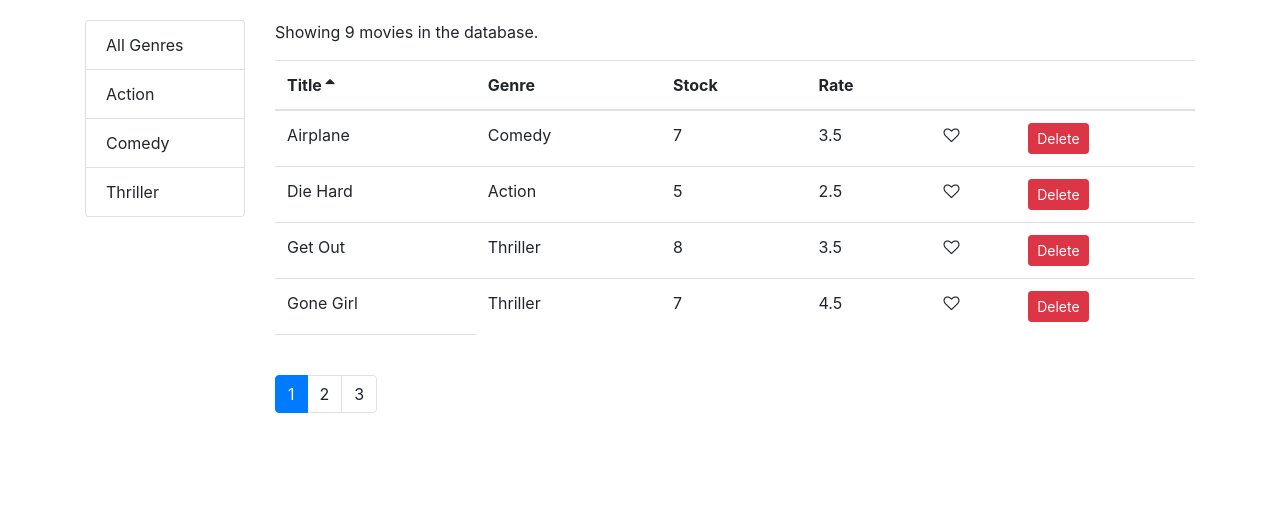
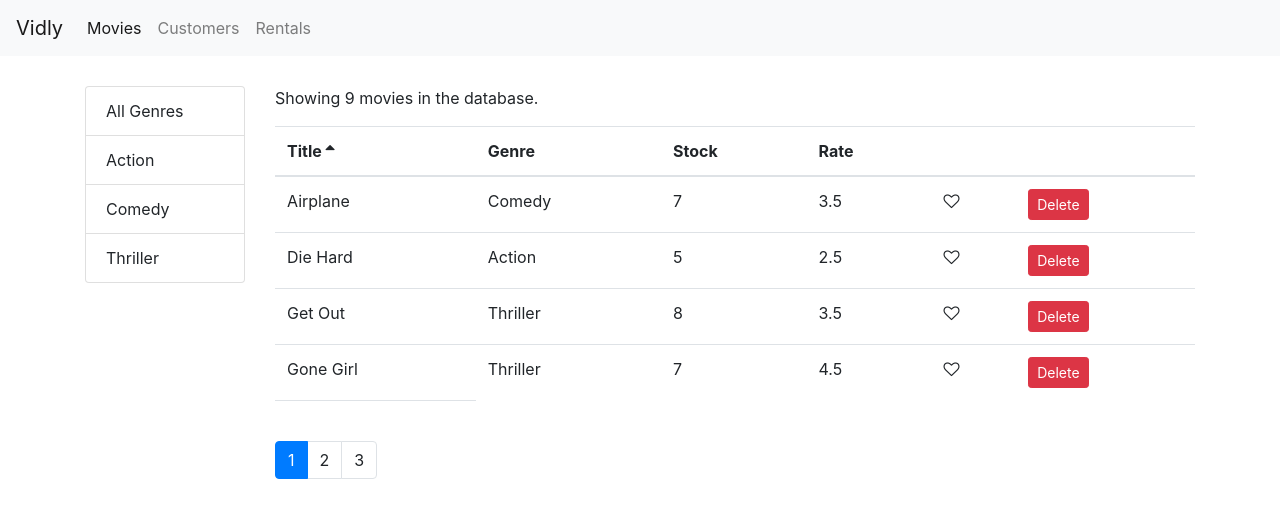
Before and after one commit to mjpolifka/react-tut, a React (Create React App) app in the folder vidly/: page /movies in a window 1280 px wide. Shown: the top 518 px of the page. Built offline with nearby package versions, Linux system fonts and the light colour scheme.

Commit message:
added navbar

```diff
--- a/vidly/src/App.jsx
+++ b/vidly/src/App.jsx
@@ -5,11 +5,14 @@ import Movies from './components/movies';
 import Customers from './components/customers';
 import Rentals from './components/rentals';
 import NotFound from './components/notFound';
+import NavBar from './components/navBar';
 
 class App extends Component {
   state = {  }
   render() {
     return (
+      <React.Fragment>
+        <NavBar></NavBar>
         <main className="container">
           <Switch>
             <Route path="/movies" component={Movies}></Route>
@@ -20,7 +23,7 @@ class App extends Component {
             <Redirect to="/not-found" />
           </Switch>
         </main>
-      // <Movies />
+      </React.Fragment>
     );
   }
 }
--- /dev/null
+++ b/vidly/src/components/navBar.jsx
@@ -0,0 +1,22 @@
+import React from 'react';
+import { Link, NavLink } from 'react-router-dom';
+
+const NavBar = () => {
+  return (
+    <nav className="navbar navbar-expand-lg navbar-light bg-light">
+  <Link className="navbar-brand" to="/">Vidly</Link>
+  <button className="navbar-toggler" type="button" data-toggle="collapse" data-target="#navbarNavAltMarkup" aria-controls="navbarNavAltMarkup" aria-expanded="false" aria-label="Toggle navigation">
+    <span className="navbar-toggler-icon"></span>
+  </button>
+  <div className="collapse navbar-collapse" id="navbarNavAltMarkup">
+    <div className="navbar-nav">
+      <NavLink className="nav-item nav-link" to="/movies">Movies</NavLink>
+      <NavLink className="nav-item nav-link" to="/customers">Customers</NavLink>
+      <NavLink className="nav-item nav-link" to="/rentals">Rentals</NavLink>
+    </div>
+  </div>
+</nav>
+  );
+}
+
+export default NavBar;
--- a/vidly/src/index.css
+++ b/vidly/src/index.css
@@ -1,6 +1,6 @@
 body {
   margin: 0;
-  padding: 20px 0 0 0;
+  padding: 0 0 0 0;
   font-family: -apple-system, BlinkMacSystemFont, "Segoe UI", "Roboto", "Oxygen",
     "Ubuntu", "Cantarell", "Fira Sans", "Droid Sans", "Helvetica Neue",
     sans-serif;
@@ -13,6 +13,10 @@ code {
     monospace;
 }
 
+.navbar {
+  margin-bottom: 30px;
+}
+
 .clickable {
   cursor: pointer;
 }
```
Lines whose indentation alone changed are shown as unchanged.
